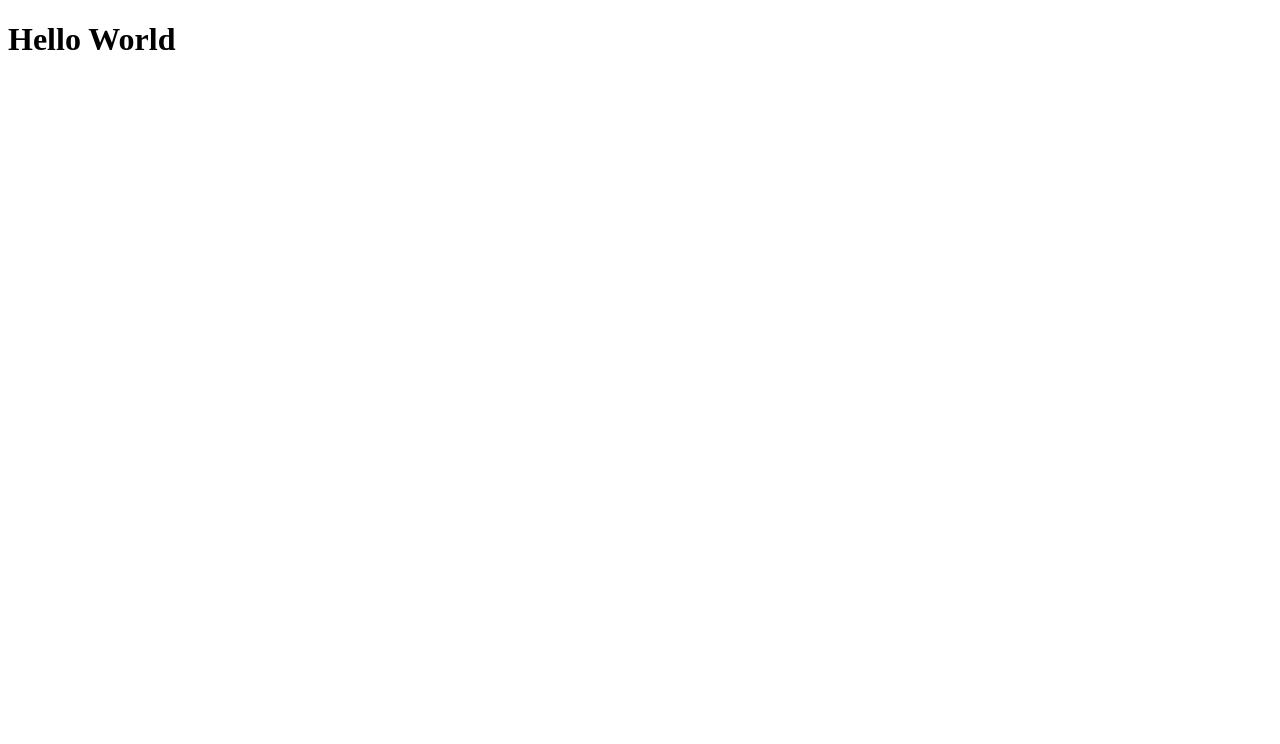
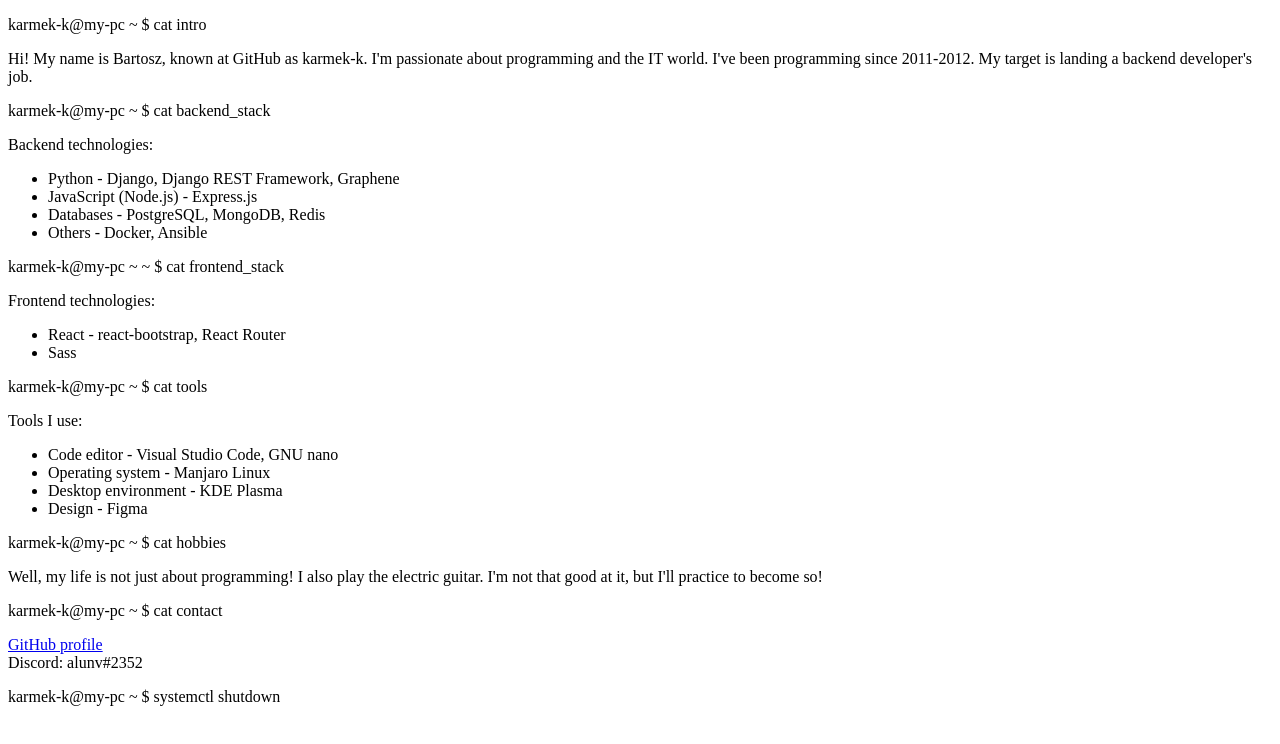
Before and after one commit to karmek-k/homepage-vanillajs, a website: page src/index.html in a window 1280 px wide. Drawn offline with Linux system fonts and the light colour scheme.

Commit message:
Write something in index.html

```diff
--- a/src/index.html
+++ b/src/index.html
@@ -3,9 +3,56 @@
   <head>
     <meta charset="UTF-8" />
     <meta name="viewport" content="width=device-width, initial-scale=1.0" />
-    <title>Document</title>
+    <title>./karmek-k.sh</title>
   </head>
   <body>
-    <h1>Hello World</h1>
+    <div class="container">
+      <main>
+        <p><span class="prompt"><span class="prompt-user">karmek-k</span>@my-pc ~ $</span> cat intro</p>
+        <p>
+          Hi! My name is Bartosz, known at GitHub as karmek-k. I'm passionate
+          about programming and the IT world. I've been programming since
+          2011-2012. My target is landing a backend developer's job.
+        </p>
+        <p><span class="prompt"><span class="prompt-user">karmek-k</span>@my-pc ~ $</span> cat backend_stack</p>
+        <p>
+          Backend technologies:
+          <ul>
+            <li>Python - Django, Django REST Framework, Graphene</li>
+            <li>JavaScript (Node.js) - Express.js</li>
+            <li>Databases - PostgreSQL, MongoDB, Redis</li>
+            <li>Others - Docker, Ansible</li>
+          </ul>
+        </p>
+        <p><span class="prompt"><span class="prompt-user">karmek-k</span>@my-pc ~ ~ $</span> cat frontend_stack</p>
+        <p>
+          Frontend technologies:
+          <ul>
+            <li>React - react-bootstrap, React Router</li>
+            <li>Sass</li>
+          </ul>
+        </p>
+        <p><span class="prompt"><span class="prompt-user">karmek-k</span>@my-pc ~ $</span> cat tools</p>
+        <p>
+          Tools I use:
+          <ul>
+            <li>Code editor - Visual Studio Code, GNU nano</li>
+            <li>Operating system - Manjaro Linux</li>
+            <li>Desktop environment - KDE Plasma</li>
+            <li>Design - Figma</li>
+          </ul>
+        </p>
+        <p><span class="prompt"><span class="prompt-user">karmek-k</span>@my-pc ~ $</span> cat hobbies</p>
+        <p>
+          Well, my life is not just about programming! I also play the electric guitar. I'm not that good at it, but I'll practice to become so!
+        </p>
+        <p><span class="prompt"><span class="prompt-user">karmek-k</span>@my-pc ~ $</span> cat contact</p>
+        <p>
+          <a href="//github.com/karmek-k">GitHub profile</a><br />
+          Discord: alunv#2352
+        </p>
+        <p><span class="prompt"><span class="prompt-user">karmek-k</span>@my-pc ~ $</span> systemctl shutdown</p>
+      </main>
+    </div>
   </body>
 </html>
```
